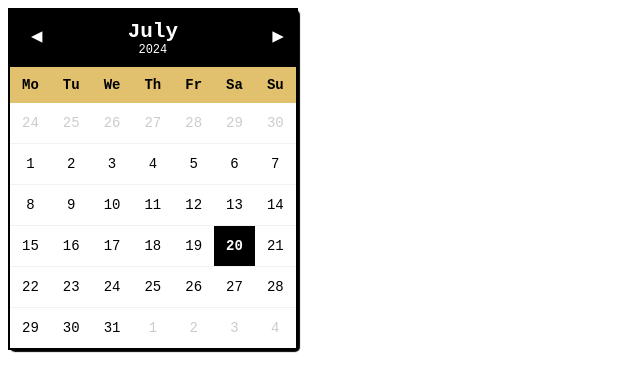
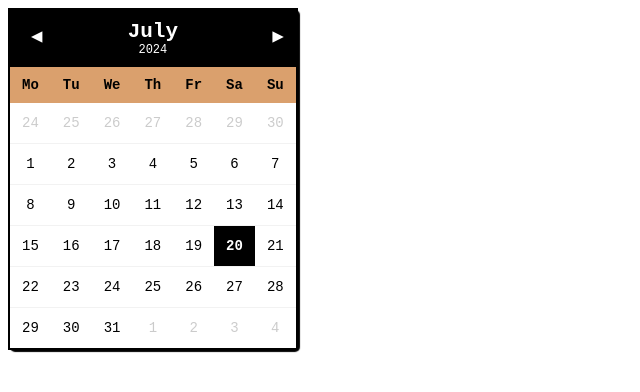
Before and after one commit to mirchimili/notion, a plain HTML site: page calendar.html in a window 1280 px wide. Shown: the whole page, without its empty margins (0-640 px from the left). Drawn offline with Linux system fonts and the light colour scheme.

Commit message:
Update calendar.html

```diff
--- a/calendar.html
+++ b/calendar.html
@@ -49,7 +49,7 @@ table {
 }
 
 .day-header{
-    background-color: #E1C16E;
+    background-color: #DAA06D;
 }
 
 td,th {
```
